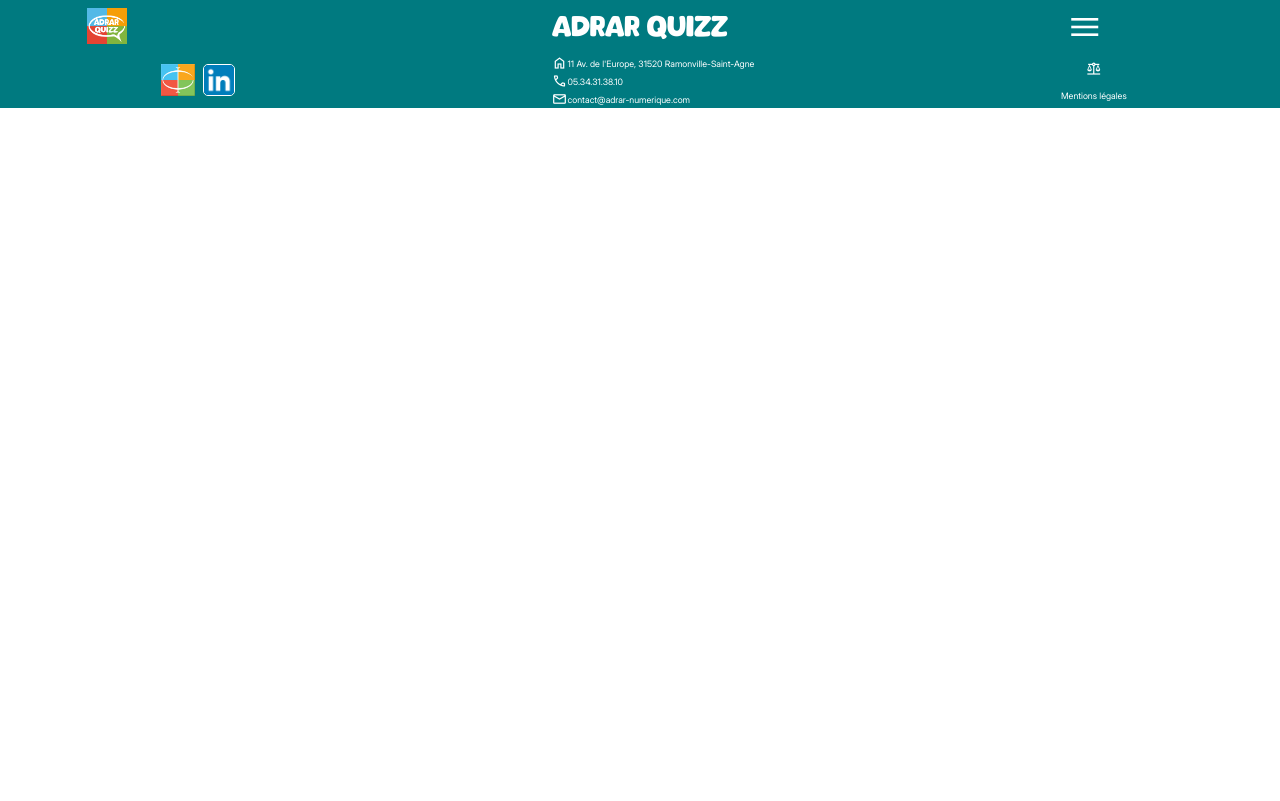
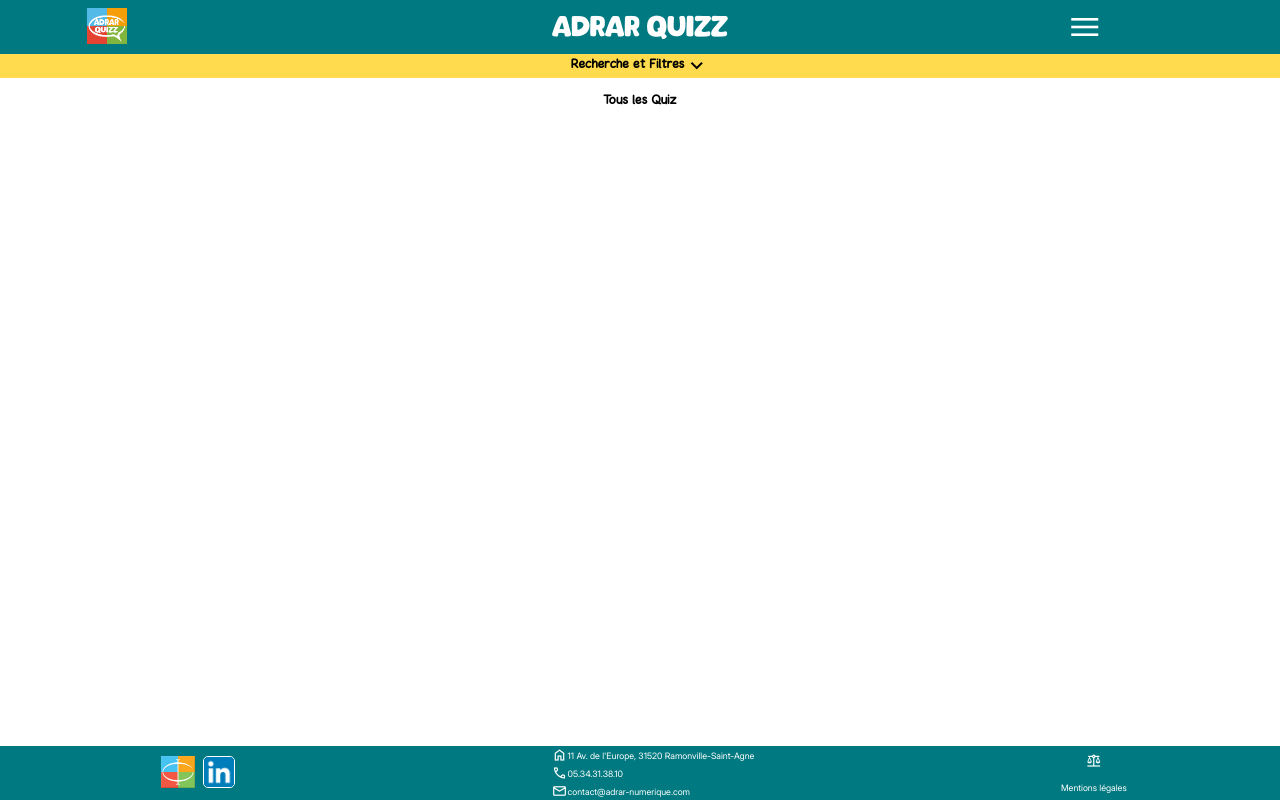
Before and after one commit to PascalVQR/quizz, a PHP site: page / in a window 1280 px wide. Before the commit the page ends 108 px from the top, so only its background shows below. Run offline with PHP 8.4, Linux system fonts and the light colour scheme.

Commit message:
Quiz Grid WIP

```diff
--- a/css/style.css
+++ b/css/style.css
@@ -15,6 +15,7 @@ html, body {
     padding: 0px;
     margin: 0px;
     height: 100%;
+    font-family: Inter;
 }
 
 body {
@@ -105,15 +106,63 @@ footer {
 
 .icons-small {
     font-size: 16px !important;
+}
 
+h1, h2, h3, h4, h5, h6 {
+    font-family: Adia;
+    /* width: 100%; */
+    text-align: center;
+    /* vertical-align: middle; */
+}
+
+h2 {
+    font-size: 14px;
+}
+
+.search-menu {
+    background-color: var(--yellow);
+    padding: 0px;
+    margin: 0px;
+    h2 {
+        margin: 0px;
+    }
+    /* span {
+        font-size: 36px !important;
+    } */
+}
+
+.search-header {
+    display: flex;
+    flex-direction: row;
+    justify-content: center;
 }
 
 main {
     flex: 1 0 auto;
 }
 
+.quiz-grid {
+    display: grid;
+    grid-template-rows: 1fr 1fr;
+    gap: 10px;
+    justify-content: stretch;
+    div {
+        background-color: black;
+        /* width: 100%;
+        height: 100%; */
+    }
+}
+
+/* .quiz-card {
+
+} */
+
 button {
     background-color: var(--blue);
+    border: none;
+    border-radius: 12px;
+    font-family: Inter;
+    box-shadow: 3px 3px 3px rgba(0, 0, 0, 0.3);
     a:link, a:visited, a:hover, a:active {
         color: black;
         text-decoration: none;
--- a/index.php
+++ b/index.php
@@ -15,10 +15,15 @@ switch($path){
     case "/php/quizz/":
         break;
 
+    case "/php/quizz/quizzes":
+        require "./views/quizzes_view.php";
+        break;
+
     // NOT FOUND
     default:
         break;
 }
 
 // Footer
+require "./views/quizzes_view.php";
 require "./views/footer_view.php";
--- /dev/null
+++ b/views/quizzes_view.php
@@ -0,0 +1,14 @@
+    <main>
+        <section class="search-menu">
+            <section class="search-header">
+                <h2>Recherche et Filtres</h2>
+                <span class="material-symbols-outlined">keyboard_arrow_down</span>
+            </section>
+        </section>
+        <h2>Tous les Quiz</h2>
+        <section class="quiz-grid">
+            <article class="quiz-card">
+
+            </article>
+        </section>
+    </main>
```
Also changed, not shown: views/header_view.php (line endings or trailing spaces).
